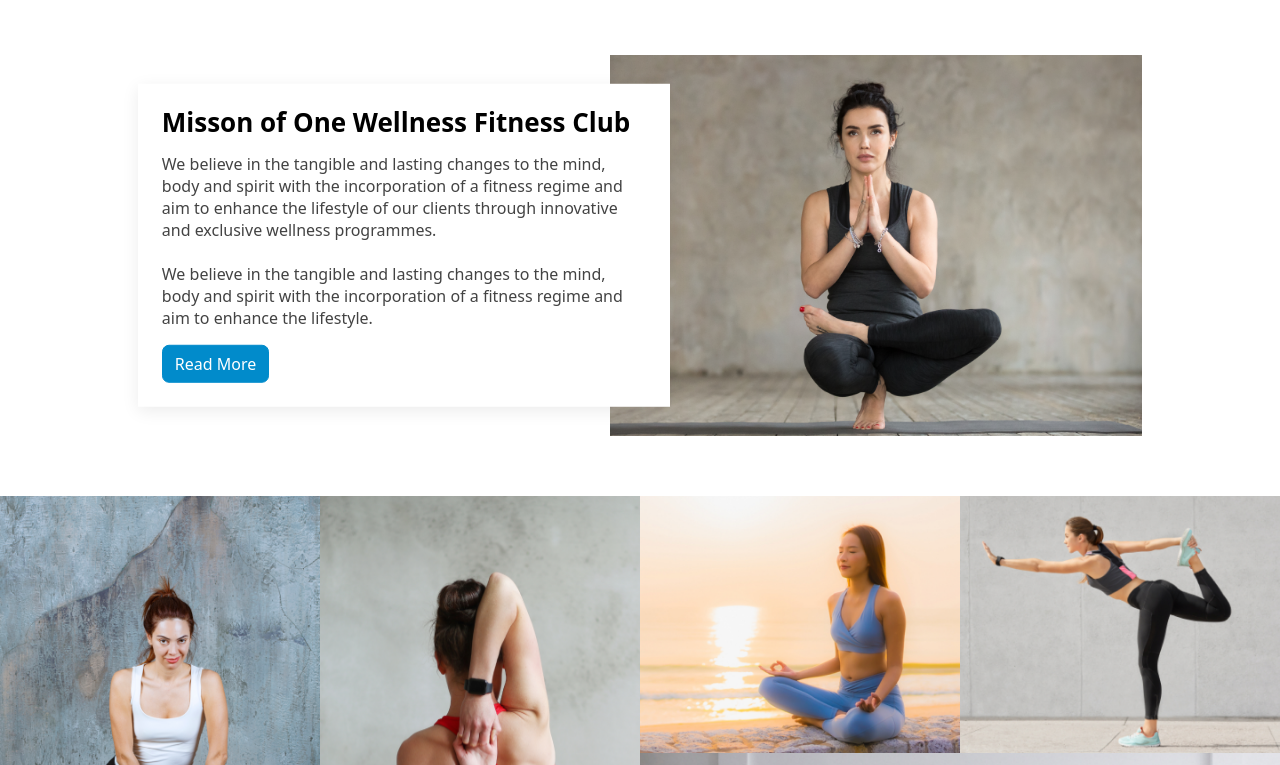
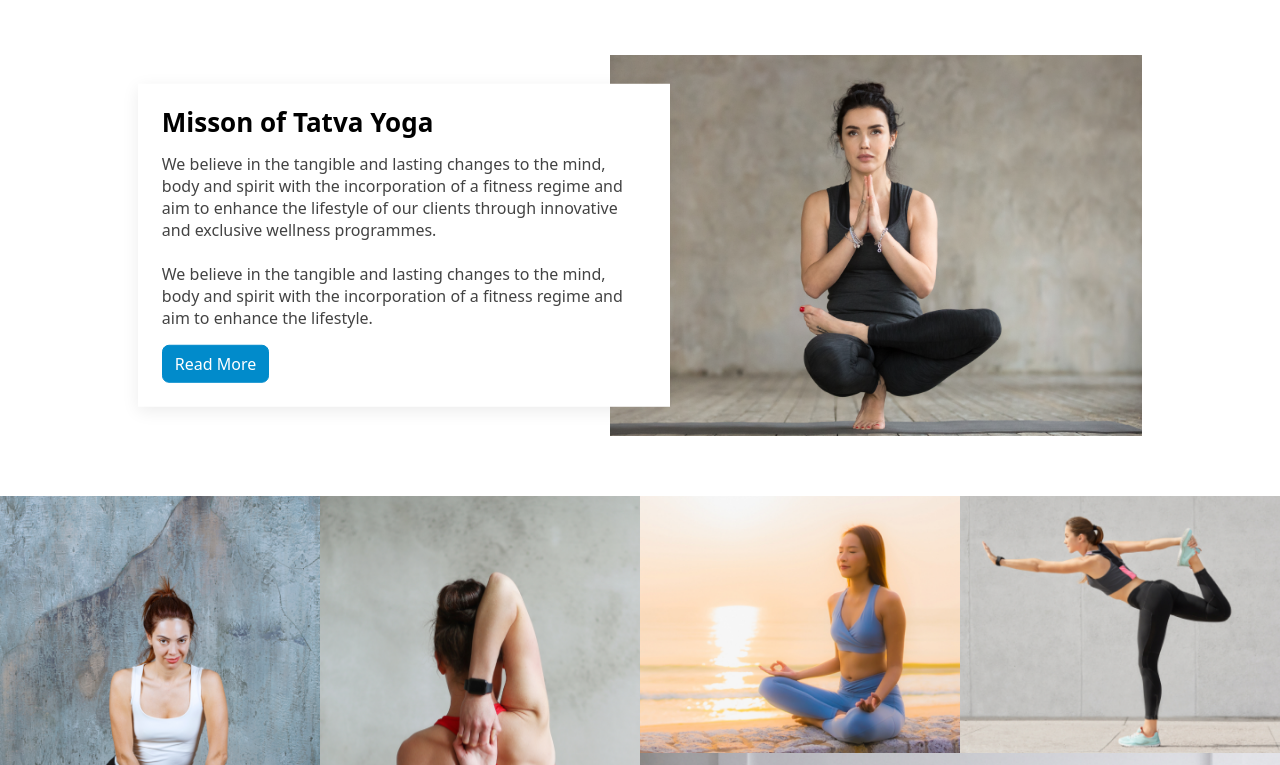
Before and after one commit to prince1456/TATVA, a React (Create React App) app: page / in a window 1280 px wide. Shown: the part 4595-5360 px from the top of the page. Built offline with nearby package versions, Linux system fonts and the light colour scheme.

Commit message:
change copy right

```diff
--- a/public/index.html
+++ b/public/index.html
@@ -24,7 +24,7 @@
       work correctly both with client-side routing and a non-root public URL.
       Learn how to configure a non-root public URL by running `npm run build`.
     -->
-    <title>React App</title>
+      <title>Tatva Yoga</title>
    </head>
    <body>
       <noscript>You need to enable JavaScript to run this app.</noscript>
--- a/src/Components/Footer/Footer.js
+++ b/src/Components/Footer/Footer.js
@@ -151,7 +151,7 @@ function Footer() {
                </div>
             </div>
             <div className="right_reserved">
-               <p>© 2021 OnewellnessfitnessClub. All right reserved</p>
+               <p>©️ tatva yoga singapore all right reserved</p>
             </div>
          </Container>
       </div>
--- a/src/Components/Ourmission/Ourmission.js
+++ b/src/Components/Ourmission/Ourmission.js
@@ -26,7 +26,7 @@ function Ourmission() {
                </div>
                <div className="ourmission_main_content">
                   <div className="ourmission_text">
-                     <h2>Misson of One Wellness Fitness Club</h2>
+                     <h2>Misson of Tatva Yoga</h2>
                      <p>
                         We believe in the tangible and lasting changes to the
                         mind, body and spirit with the incorporation of a
@@ -35,8 +35,8 @@ function Ourmission() {
                         programmes.
                         <br />
                         <br />
-                        We believe in the tangible and lasting changes to
-                        the mind, body and spirit with the incorporation of a
+                        We believe in the tangible and lasting changes to the
+                        mind, body and spirit with the incorporation of a
                         fitness regime and aim to enhance the lifestyle.
                      </p>
                      <Button>Read More</Button>
```
Lines whose indentation alone changed are shown as unchanged.
